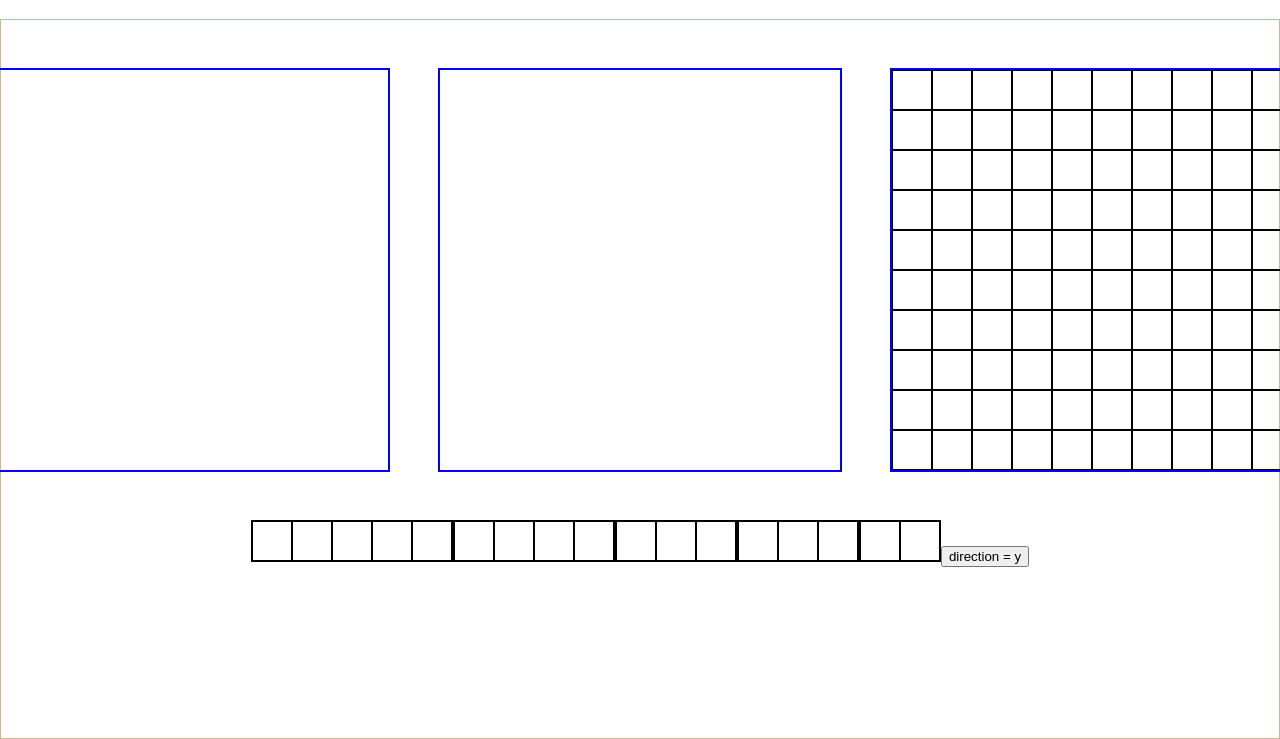
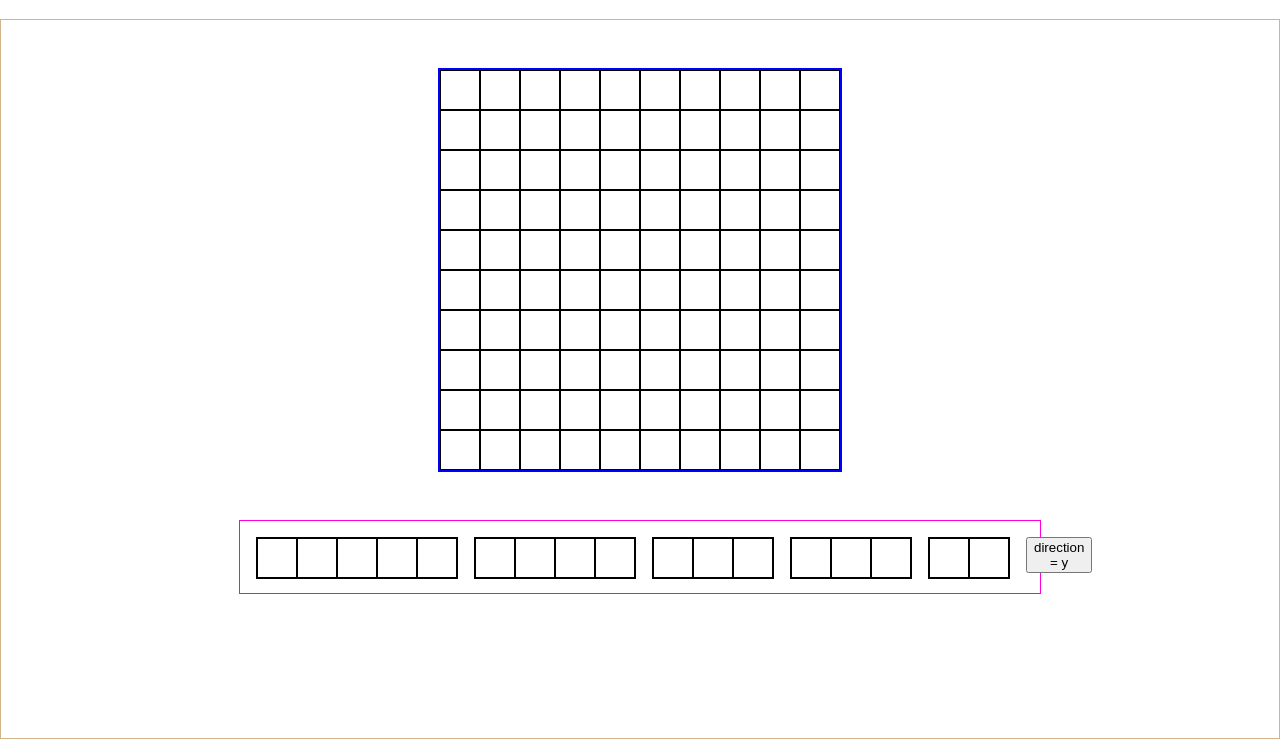
Before and after one commit to EndriGoxhaj/Battleship, a website built with webpack: page src/template.html in a window 1280 px wide. Shown: the part 61-800 px from the top of the page. Built offline with nearby package versions, Linux system fonts and the light colour scheme.

Commit message:
Working on showing only one baord at a time depending on the player turns

```diff
--- a/src/styles.css
+++ b/src/styles.css
@@ -12,16 +12,15 @@ body {
   align-items: center;
   border: solid 1px tan;
 }
-#shipContainer {
-  height: max-content;
-  width: max-content;
+#alert {
+  height: 5vh;
+  width: 60vw;
   border: solid 1px rgb(255, 0, 221);
   display: flex;
   gap: 1rem;
   align-items: flex-start;
   padding: 1rem;
 }
-
 .ship {
   display: inline-flex;
   flex-direction: row;
--- a/src/template.html
+++ b/src/template.html
@@ -8,10 +8,7 @@
   <body>
     <header><h1>Battleship</h1></header>
     <div id="content">
-      <div id="Boards">
-        <div class="Board" id="leftBoard"></div>
-        <div class="Board" id="rightBoard"></div>
-      </div>
+      <div id="Boards"></div>
     </div>
   </body>
 </html>
```
